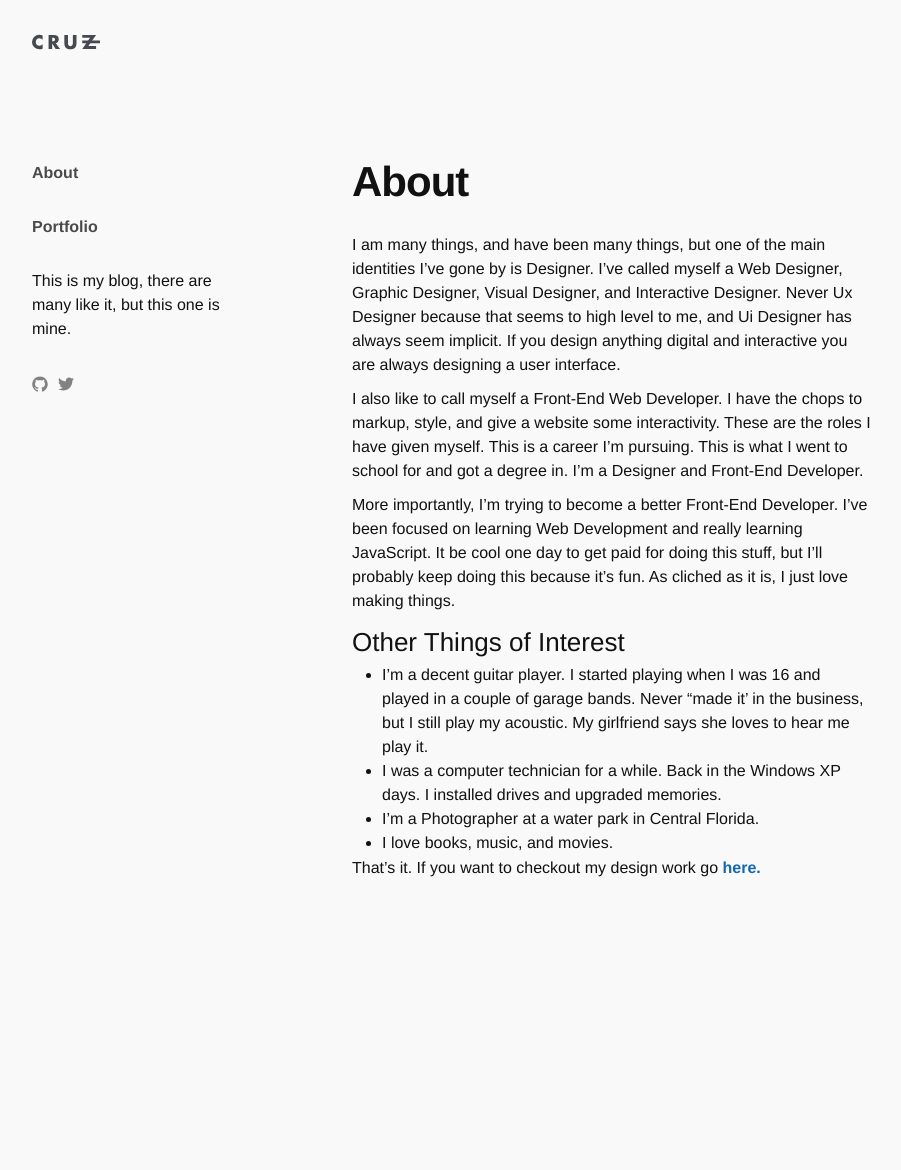
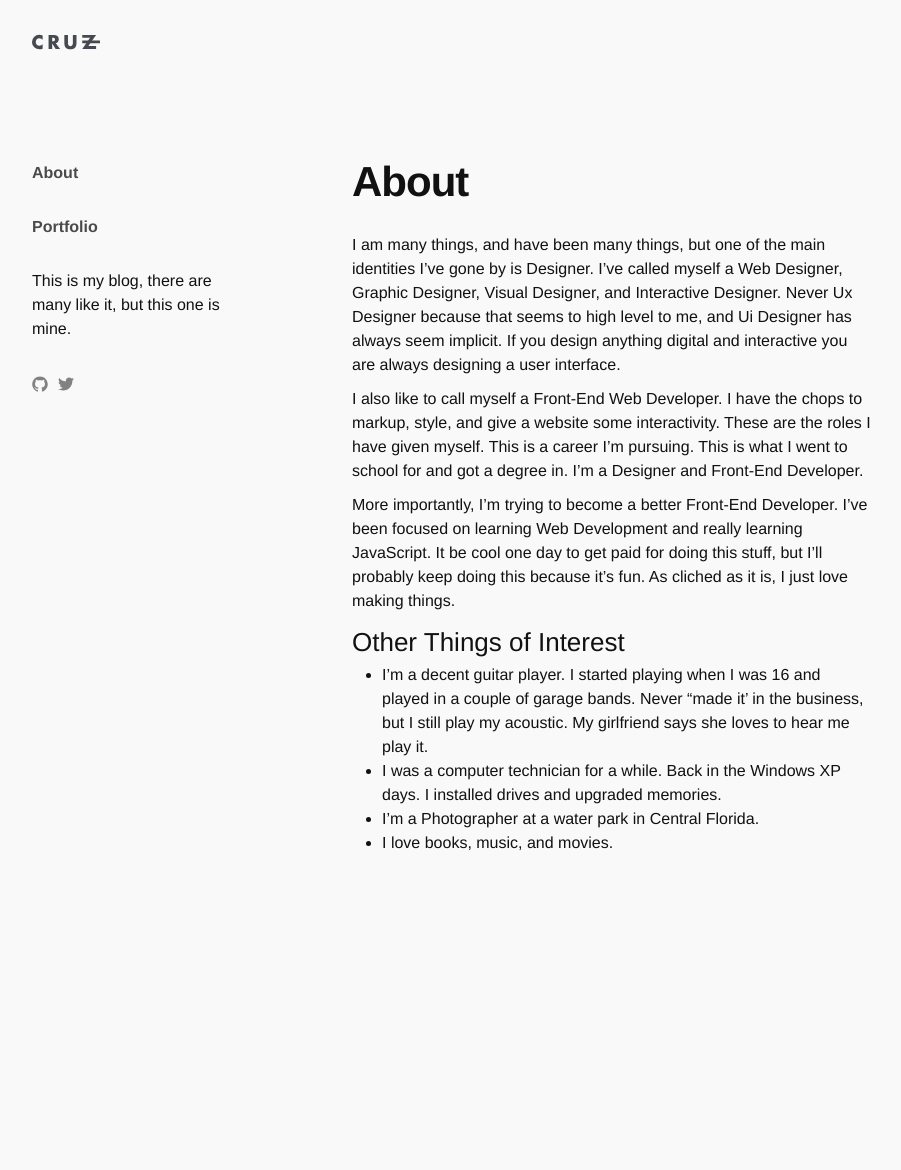
Before and after one commit to yarocruz/yarocruz.github.io, a Jekyll site: the page built from about.md, in a window 1280 px wide. Shown: the whole page, without its empty margins (138-1039 px from the left). Built offline with Jekyll 4.4.1, drawn with Linux system fonts in a browser that asks for light colours; some web fonts are replaced; after the commit the page ends 1145 px from its top, so only the background shows below that.

Commit message:
removed yaroskycruz.com link from about page

```diff
--- a/about.md
+++ b/about.md
@@ -16,5 +16,3 @@ More importantly, I'm trying to become a better Front-End Developer. I've been f
 - I was a computer technician for a while. Back in the Windows XP days. I installed drives and upgraded memories.
 - I'm a Photographer at a water park in Central Florida.
 - I love books, music, and movies.
-
-That's it. If you want to checkout my design work go [here.](http://yaroskycruz.com/)
```
